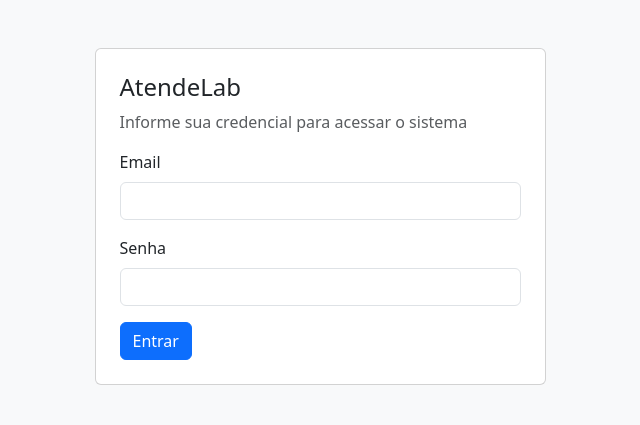
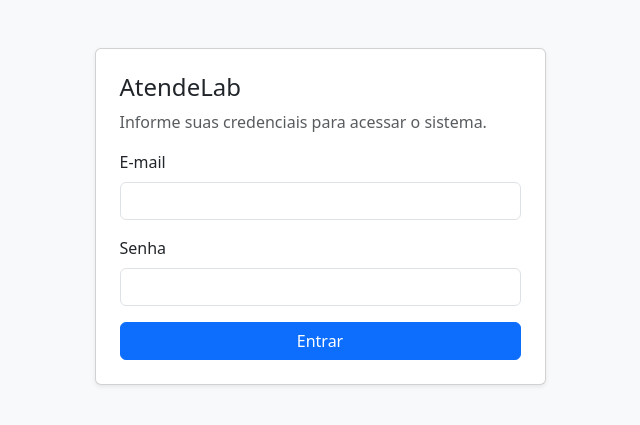
Before and after one commit to GustaBaron/atendelab, a PHP site: page /login.php in a window 1280 px wide. Shown: the top 425 px of the page, without its empty margins (320-960 px from the left). Run offline with PHP 8.4, Linux system fonts and the light colour scheme.

Commit message:
Refactor login page layout and improve accessibility

```diff
--- a/app/Views/auth/login.php
+++ b/app/Views/auth/login.php
@@ -1,46 +1,70 @@
-<!DOCTYPE html>
-<html lang="en">
+<!doctype html>
+<html lang="pt-br">
 
 <head>
-    <meta charset="UTF-8">
-    <meta name="viewport" content="width=device-width, initial-scale=1.0">
+    <meta charset="utf-8">
+    <meta name="viewport" content="width=device-width, initial-scale=1">
+
     <title>Login - AtendeLab</title>
 
     <link href="https://cdn.jsdelivr.net/npm/bootstrap@5.3.3/dist/css/bootstrap.min.css" rel="stylesheet">
 </head>
 
 <body class="bg-light">
+
     <div class="container">
         <div class="row justify-content-center mt-5">
             <div class="col-md-6 col-lg-5">
-                <div class="card show-sm">
-                    <div class="card-body  p-4">
+                <div class="card shadow-sm">
+                    <div class="card-body p-4">
                         <h1 class="h4 mb-2">AtendeLab</h1>
-                        <p class="text-muted"> Informe sua credencial para acessar o sistema</p>
+                        <p class="text-muted">
+                            Informe suas credenciais para acessar o sistema.
+                        </p>
 
                         <?php if (!empty($erro)): ?>
-                            <div class="alert alert-danger"><?= htmlspecialchars($erro, ENT_QUOTES, 'UTF-8') ?></div>
+                            <div class="alert alert-danger">
+                                <?= htmlspecialchars(
+                                    $erro,
+                                    ENT_QUOTES,
+                                    'UTF-8'
+                                ) ?>
+                            </div>
                         <?php endif; ?>
 
                         <?php if (!empty($mensagem)): ?>
-                            <div class="alert alert-danger"><?= htmlspecialchars($mensagem, ENT_QUOTES, 'UTF-8') ?></div>
+                            <div class="alert alert-success">
+                                <?= htmlspecialchars(
+                                    $mensagem,
+                                    ENT_QUOTES,
+                                    'UTF-8'
+                                ) ?>
+                            </div>
                         <?php endif; ?>
 
-                        <form action="?controller=auth&action=entrar" method="POST">
+                        <form method="POST" action="?controller=auth&action=entrar">
+
                             <div class="mb-3">
-                                <label for="email" class="form-label">Email</label>
-                                <input type="text" class="form-control" id="email" name="email" required value="">
+                                <label for="email" class="form-label">
+                                    E-mail
+                                </label>
+                                <input type="email" name="email" id="email" class="form-control" required>
                             </div>
+
                             <div class="mb-3">
-                                <label for="senha" class="form-label">Senha</label>
-                                <input type="password" class="form-control" id="senha" name="senha" required>
+                                <label for="senha" class="form-label">
+                                    Senha
+                                </label>
+                                <input type="password" name="senha" id="senha" class="form-control" required>
                             </div>
-                            <button type="submit" class="btn btn-primary">Entrar</button>
+
+                            <button type="submit" class="btn btn-primary w-100">
+                                Entrar
+                            </button>
+
                         </form>
                     </div>
-
                 </div>
-
             </div>
         </div>
     </div>
```
